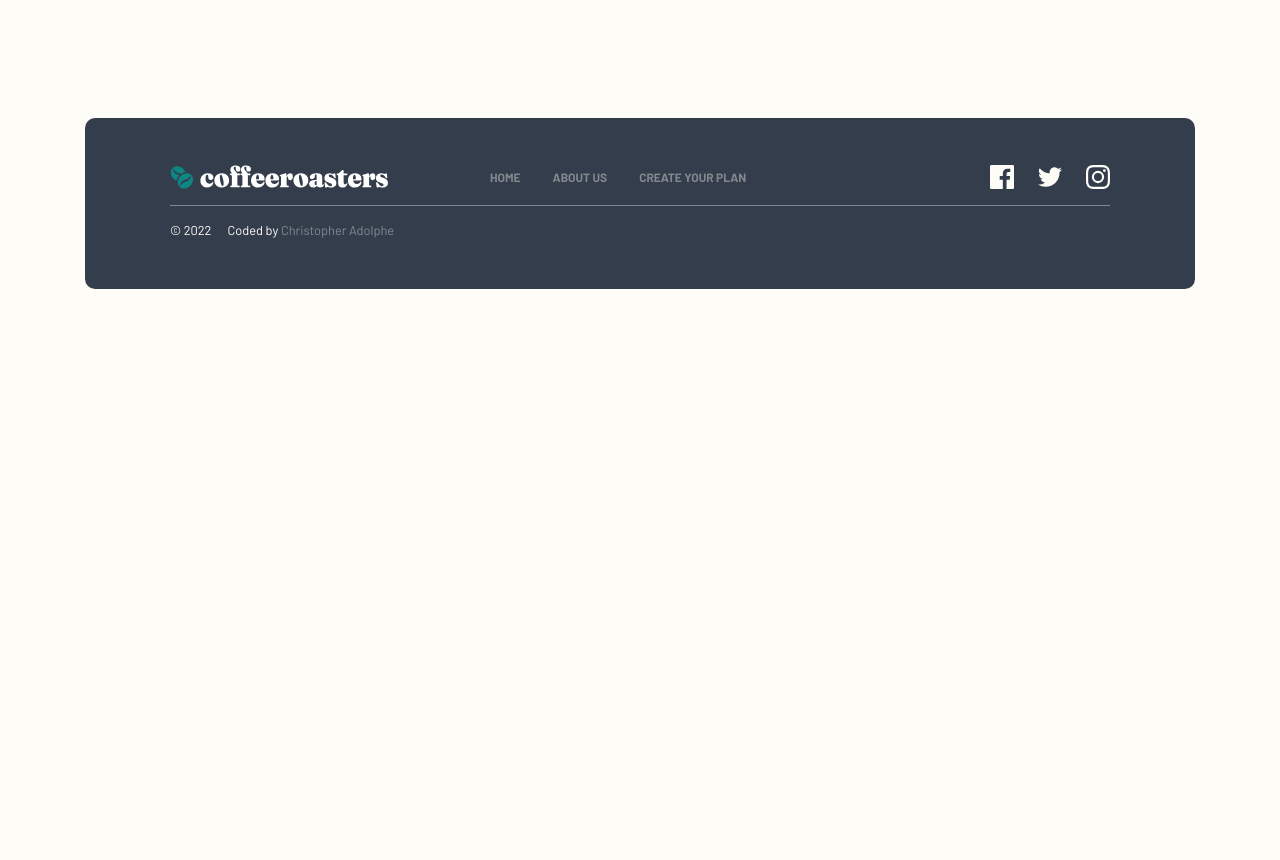
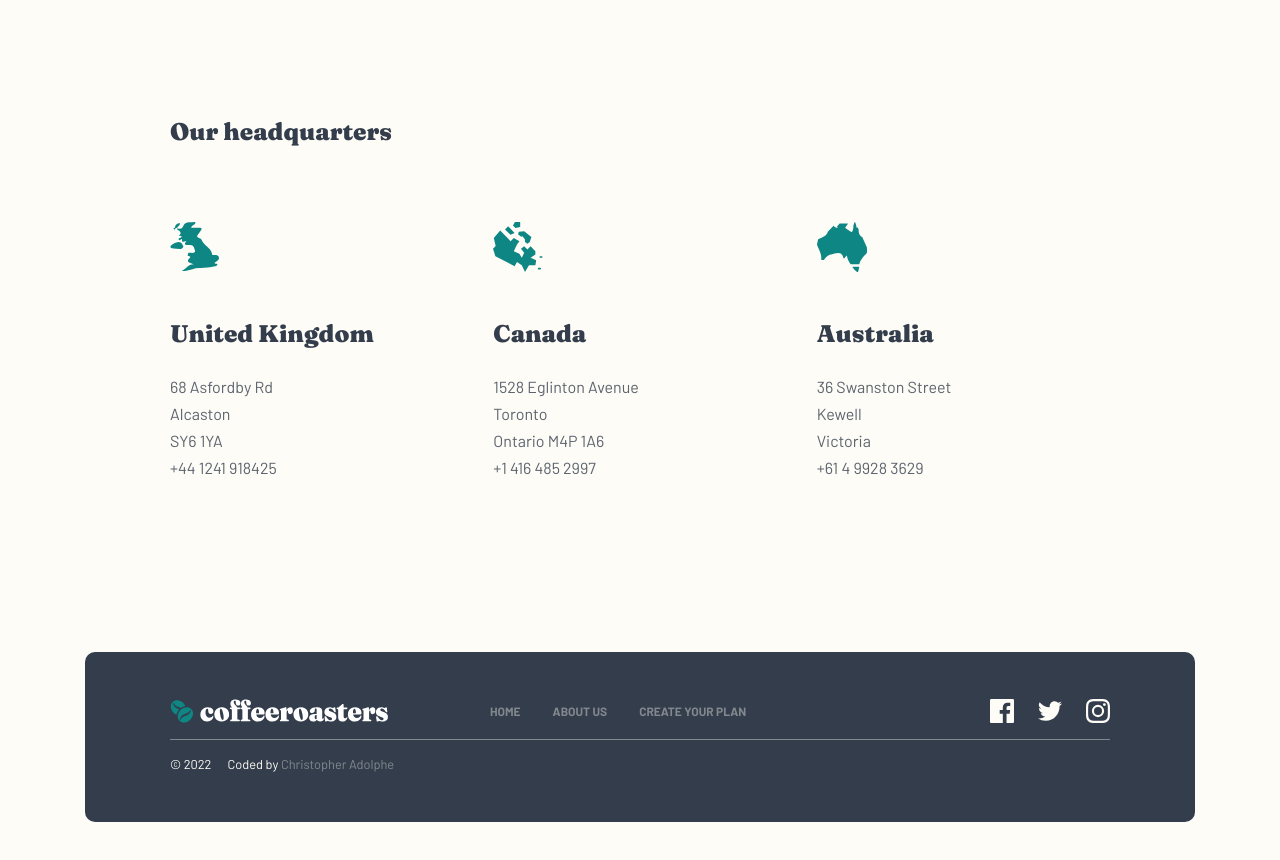
Before and after one commit to CHR-onicles/fm-challenge-coffeeroasters, a React (Create React App) app: page /about-us in a window 1280 px wide. Shown: the part 1849-2709 px from the top of the page. Before the commit the page ends 2226 px from the top, so only its background shows below. Built offline with nearby package versions, Linux system fonts and the light colour scheme.

Commit message:
Added back OurHeadquarters component

```diff
--- a/src/views/AboutUs/AboutUs.tsx
+++ b/src/views/AboutUs/AboutUs.tsx
@@ -2,7 +2,7 @@ import { useState, useEffect, Fragment } from 'react';
 
 import { BaseHero } from '../../components/layout';
 import { BaseSkeleton } from '../../components/ui';
-import { OurCommitment, OurQuality } from './index';
+import { OurCommitment, OurQuality, OurHeadquarters } from './index';
 
 import { getPageContent } from '../../services';
 
@@ -38,7 +38,7 @@ const AboutUs = () => {
 
             <OurQuality content={ pageContent[2] } />
 
-            {/* <OurHeadquarters content={ pageContent[3] } /> */}
+            <OurHeadquarters content={ pageContent[3] } />
           </Fragment>
         ) : (
           <section>
--- /dev/null
+++ b/src/views/AboutUs/OurHeadquarters/OurHeadquarters.module.scss
@@ -0,0 +1,78 @@
+@use '../../../scss/abstracts/' as *;
+
+.headquarters {
+  --headquarters-spacing-bottom: #{toRem(120px)};
+  --headquarters-text-align: center;
+
+  --headquarters-title-spacing-bottom: #{toRem(72px)};
+  --headquarters-title-size: #{toRem(24px)};
+
+  --headquarters-list-spacing: #{toRem(80px)};
+
+  --headquarters-image-spacing-horizontal: auto;
+  --headquarters-image-spacing-bottom: #{toRem(48px)};
+
+  --headquarters-body-spacing-bottom: #{toRem(22px)};
+  --headquarters-body-title-size: #{toRem(28px)};
+
+  margin-bottom: var(--headquarters-spacing-bottom);
+
+  h2 {
+    margin-bottom: var(--headquarters-title-spacing-bottom);
+    font-size: var(--headquarters-title-size);
+    line-height: 1.3;
+    color: var(--dark-color-4);
+    text-align: var(--headquarters-text-align);
+  }
+
+  &__list {
+    > * + * {
+      margin-top: var(--headquarters-list-spacing);
+    }
+  }
+
+  &__item {
+    text-align: var(--headquarters-text-align);
+  }
+
+  &__image {
+    width: toRem(50px);
+    height: toRem(50px);
+    margin-left: var(--headquarters-image-spacing-horizontal);
+    margin-right: var(--headquarters-image-spacing-horizontal);
+    margin-bottom: var(--headquarters-image-spacing-bottom);
+  }
+
+  &__body {
+    h3 {
+      margin-bottom: var(--headquarters-body-spacing-bottom);
+      font-size: var(--headquarters-body-title-size);
+      line-height: 1.3;
+    }
+
+    p {
+      line-height: 1.7;
+    }
+  }
+
+  @include media-breakpoint(md) {
+    --headquarters-spacing-bottom: #{toRem(144px)};
+    --headquarters-text-align: left;
+
+    --headquarters-list-spacing: 0;
+
+    --headquarters-image-spacing-horizontal: unset;
+
+    --headquarters-body-title-size: #{toRem(24px)};
+  }
+
+  @include media-breakpoint(lg) {
+    --headquarters-spacing-bottom: #{toRem(168px)};
+
+    --headquarters-body-spacing-bottom: #{toRem(24px)};
+
+    &__content {
+      padding: 0 var(--content-spacing-horizontal);
+    }
+  }
+}
--- /dev/null
+++ b/src/views/AboutUs/OurHeadquarters/OurHeadquarters.tsx
@@ -0,0 +1,55 @@
+import { IPageContent } from '../../../interfaces/page-content-interface';
+
+import styles from './OurHeadquarters.module.scss';
+
+interface IOurHeadquartersProps {
+  content: IPageContent;
+}
+
+const OurHeadquarters = ({ content }: IOurHeadquartersProps) => {
+  const { title, listing } = content;
+
+  return (
+    <section className={ styles.headquarters }>
+      <div className="container">
+        <div className={ styles['headquarters__content'] }>
+          <h2>{ title }</h2>
+
+          {
+            listing?.length ? (
+              <ul className={ `grid-cols | ${styles['headquarters__list']}` }>
+                {
+                  listing.map(headquarter => (
+                    <li
+                      key={ headquarter.id }
+                      className={ `grid__item grid__item--span-md-4 grid__item--span-lg-4 | ${styles['headquarters__item']}` }
+                    >
+                      <img
+                        src={ headquarter.imagePath }
+                        alt={ headquarter.country }
+                        className={ styles['headquarters__image'] }
+                      />
+
+                      <div className={ styles['headquarters__body'] }>
+                        <h3>{ headquarter.country }</h3>
+
+                        <p>{ headquarter.address }</p>
+                        <p>{ headquarter.town }</p>
+                        <p>{ headquarter.state }</p>
+                        <p>{ headquarter.tel }</p>
+                      </div>
+                    </li>
+                  ))
+                }
+              </ul>
+            ) : (
+              <p>Sorry, headquarters data could not be loaded.</p>
+            )
+          }
+        </div>
+      </div>
+    </section>
+  );
+};
+
+export default OurHeadquarters;
--- a/src/views/AboutUs/index.ts
+++ b/src/views/AboutUs/index.ts
@@ -1,3 +1,3 @@
 export { default as OurCommitment } from './OurCommitment/OurCommitment';
 export { default as OurQuality } from './OurQuality/OurQuality';
-// export { default as OurHeadquarters } from './OurHeadquarters/OurHeadquarters';
+export { default as OurHeadquarters } from './OurHeadquarters/OurHeadquarters';
```
